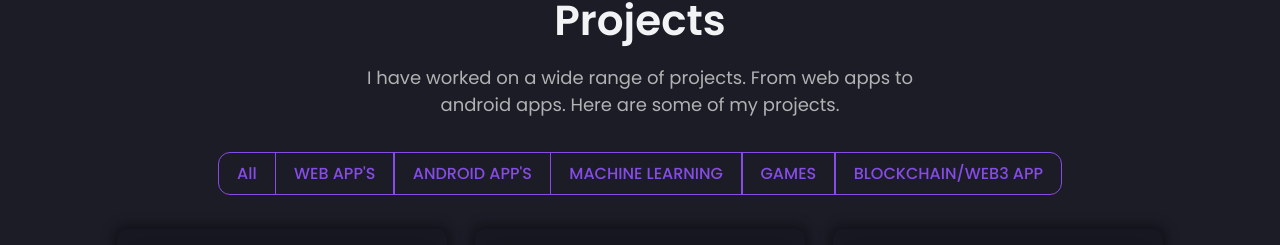
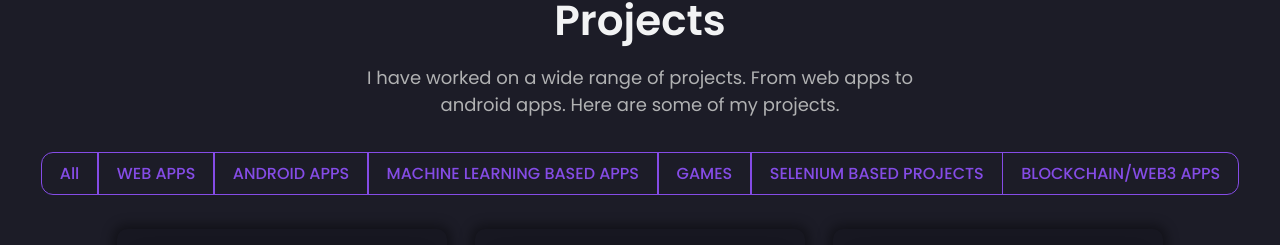
Before and after one commit to SartHak-0-Sach/ReactJS-portfolio-website, a React (Vite) app: page / in a window 1280 px wide. Shown: the part 5626-5871 px from the top of the page. Built offline with nearby package versions, Linux system fonts and the light colour scheme.

Commit message:
Fix projects section images

```diff
--- a/src/components/Projects/index.jsx
+++ b/src/components/Projects/index.jsx
@@ -123,33 +123,39 @@ const Projects = ({openModal,setOpenModal}) => {
                     }
                     <Divider />
                     {toggle === 'web app' ?
-                        <ToggleButton active="true" value="web app" onClick={() => setToggle('web app')}>WEB APP'S</ToggleButton>
+                        <ToggleButton active="true" value="web app" onClick={() => setToggle('web app')}>WEB APPS</ToggleButton>
                         :
-                        <ToggleButton value="web app" onClick={() => setToggle('web app')}>WEB APP'S</ToggleButton>
+                        <ToggleButton value="web app" onClick={() => setToggle('web app')}>WEB APPS</ToggleButton>
                     }
                     <Divider />
                     {toggle === 'android app' ?
-                        <ToggleButton active="true" value="android app" onClick={() => setToggle('android app')}>ANDROID APP'S</ToggleButton>
+                        <ToggleButton active="true" value="android app" onClick={() => setToggle('android app')}>ANDROID APPS</ToggleButton>
                         :
-                        <ToggleButton value="android app" onClick={() => setToggle('android app')}>ANDROID APP'S</ToggleButton>
+                        <ToggleButton value="android app" onClick={() => setToggle('android app')}>ANDROID APPS</ToggleButton>
                     }
                     <Divider />
                     {toggle === 'machine learning' ?
-                        <ToggleButton active="true" value="machine learning" onClick={() => setToggle('machine learning')}>MACHINE LEARNING</ToggleButton>
+                        <ToggleButton active="true" value="machine learning" onClick={() => setToggle('machine learning')}>MACHINE LEARNING BASED APPS</ToggleButton>
                         :
-                        <ToggleButton value="machine learning" onClick={() => setToggle('machine learning')}>MACHINE LEARNING</ToggleButton>
+                        <ToggleButton value="machine learning" onClick={() => setToggle('machine learning')}>MACHINE LEARNING BASED APPS</ToggleButton>
                     }
                     <Divider />
                     {toggle === 'games' ?
-                        <ToggleButton active="true" value="games" onClick={() => setToggle('games')}>games</ToggleButton>
+                        <ToggleButton active="true" value="games" onClick={() => setToggle('games')}>GAMES</ToggleButton>
                         :
                         <ToggleButton value="games" onClick={() => setToggle('games')}>GAMES</ToggleButton>
                     }
                     <Divider />
+                    {toggle === 'selenium' ?
+                        <ToggleButton active="true" value="selenium" onClick={() => setToggle('selenium')}>SELENIUM BASED PROJECTS</ToggleButton>
+                        :
+                        <ToggleButton value="selenium" onClick={() => setToggle('selenium')}>SELENIUM BASED PROJECTS</ToggleButton>
+                    }
+                    <Divider />
                     {toggle === 'blockchain' ?
-                        <ToggleButton active="true" value="blockchain" onClick={() => setToggle('blockchain')}>blockchain</ToggleButton>
+                        <ToggleButton active="true" value="blockchain" onClick={() => setToggle('blockchain')}>BLOCKCHAIN/WEB3 APPS</ToggleButton>
                         :
-                        <ToggleButton value="blockchain" onClick={() => setToggle('blockchain')}>BLOCKCHAIN/WEB3 APP</ToggleButton>
+                        <ToggleButton value="blockchain" onClick={() => setToggle('blockchain')}>BLOCKCHAIN/WEB3 APPS</ToggleButton>
                     }
                 </ToggleButtonGroup>
                 <CardContainer>
```
